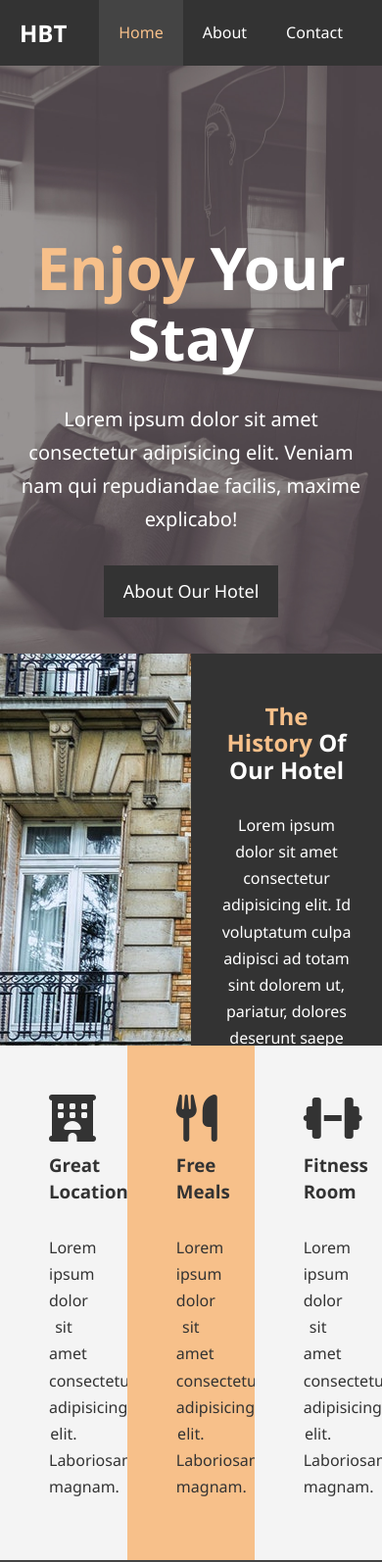
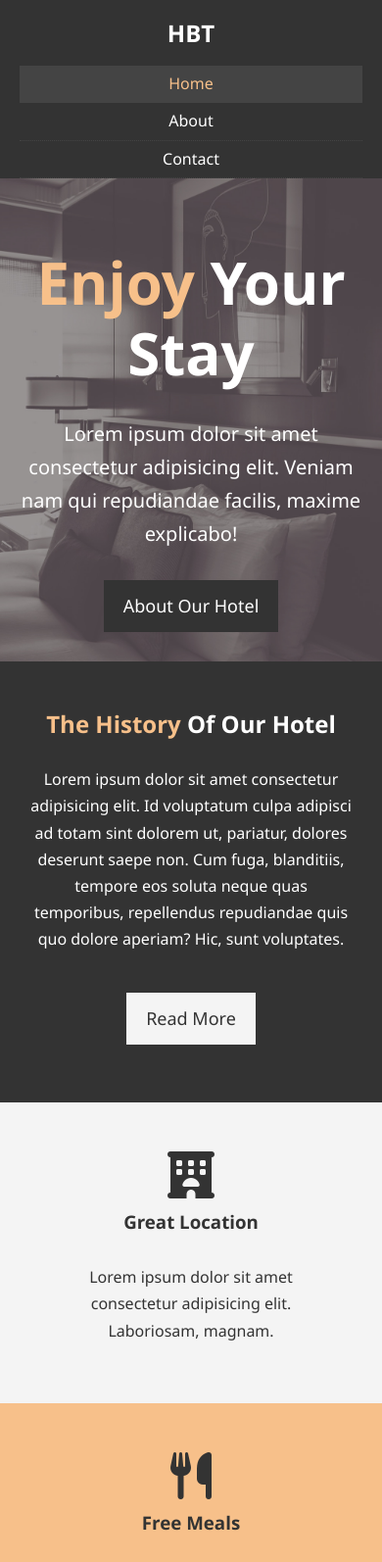
Before and after one commit to JakeHumphries/static-hotel, a plain HTML site: page index.html in a window 390 px wide. Shown: the top 1594 px of the page at 98% size. Drawn offline with Linux system fonts and the light colour scheme.

Commit message:
feat: added mobile css for responsiveness

```diff
--- a/about.html
+++ b/about.html
@@ -7,6 +7,7 @@
     <meta name="description" content="Welcome to the best hotel in hertfordshire">
     <meta name="Keywords" content="hotel,hertfordshire">
     <link rel="stylesheet" href="css/style.css">
+    <link rel="stylesheet" media="screen and (max-width: 768px)" href="css/mobile.css">
     <title>Hotel BT | About</title>
   </head>
 <body>
--- /dev/null
+++ b/css/mobile.css
@@ -0,0 +1,60 @@
+#navbar .logo {
+  float: none;
+  text-align: center;
+}
+
+#navbar ul,
+#navbar ul li {
+  float: none;
+}
+
+#navbar ul li a {
+  padding: 5px;
+  border-bottom: #444 dotted 1px;
+}
+
+/* Showcase */
+#showcase {
+  height: 100%;
+}
+
+#showcase .showcase-content {
+  padding-top: 70px;
+  padding-bottom: 30px;
+}
+
+/* Home Info */
+#home-info .info-img {
+  display: none;
+}
+
+#home-info .info-content {
+  float: none;
+  width: 100%;
+}
+
+/* Features */
+.box {
+  float: none;
+  width: 100%;
+}
+
+/* About Info */
+#about-info .info-right,
+#about-info .info-left {
+  float: none;
+  width: 100%;
+}
+
+#about-info .info-right {
+  margin-top: 30px;
+}
+
+.l-heading {
+  text-align: center;
+}
+
+/* Contact Form */
+#contact-info .box {
+  border-bottom: #444 dotted 1px;
+}
--- a/css/style.css
+++ b/css/style.css
@@ -80,6 +80,7 @@ p {
 
 .l-heading {
   font-size: 40px;
+  line-height: 1.2;
 }
 
 .lead {
@@ -108,7 +109,7 @@ p {
   color: #fff;
 }
 
-#navbar h1 {
+#navbar .logo {
   float: left;
   padding-top: 20px;
 }
@@ -159,7 +160,7 @@ p {
 
 /* Home Info */
 #home-info {
-  height: 400px;
+  height: 450px;
 }
 
 #home-info .info-img {
@@ -216,7 +217,7 @@ p {
 
 /* Testimonials */
 #testimonials {
-  height: 600px;
+  height: 100%;
   background: url("../images/test-bg.jpg") no-repeat center center/cover;
   padding-top: 100px;
 }
--- a/index.html
+++ b/index.html
@@ -8,6 +8,7 @@
     <meta name="Keywords" content="hotel,hertfordshire">
     <script src="https://kit.fontawesome.com/5d32f19592.js" crossorigin="anonymous"></script>
     <link rel="stylesheet" href="css/style.css">
+    <link rel="stylesheet" media="screen and (max-width: 768px)" href="css/mobile.css">
     <title>Hotel BT | welcome</title>
   </head>
 <body>
@@ -16,10 +17,10 @@
       <div class="container">
         <h1 class="logo"><a href="index.html">HBT</a></h1>
         <ul>
-        <li><a class="current" href="index.html">Home</a></li>
-        <li><a href="about.html">About</a></li>
-        <li><a href="contact.html">Contact</a></li>
-          </ul>
+          <li><a class="current" href="index.html">Home</a></li>
+          <li><a href="about.html">About</a></li>
+          <li><a href="contact.html">Contact</a></li>
+        </ul>
       </div>
       </nav>
 
```
Also changed, not shown: contact.html (+1 -0 lines).
